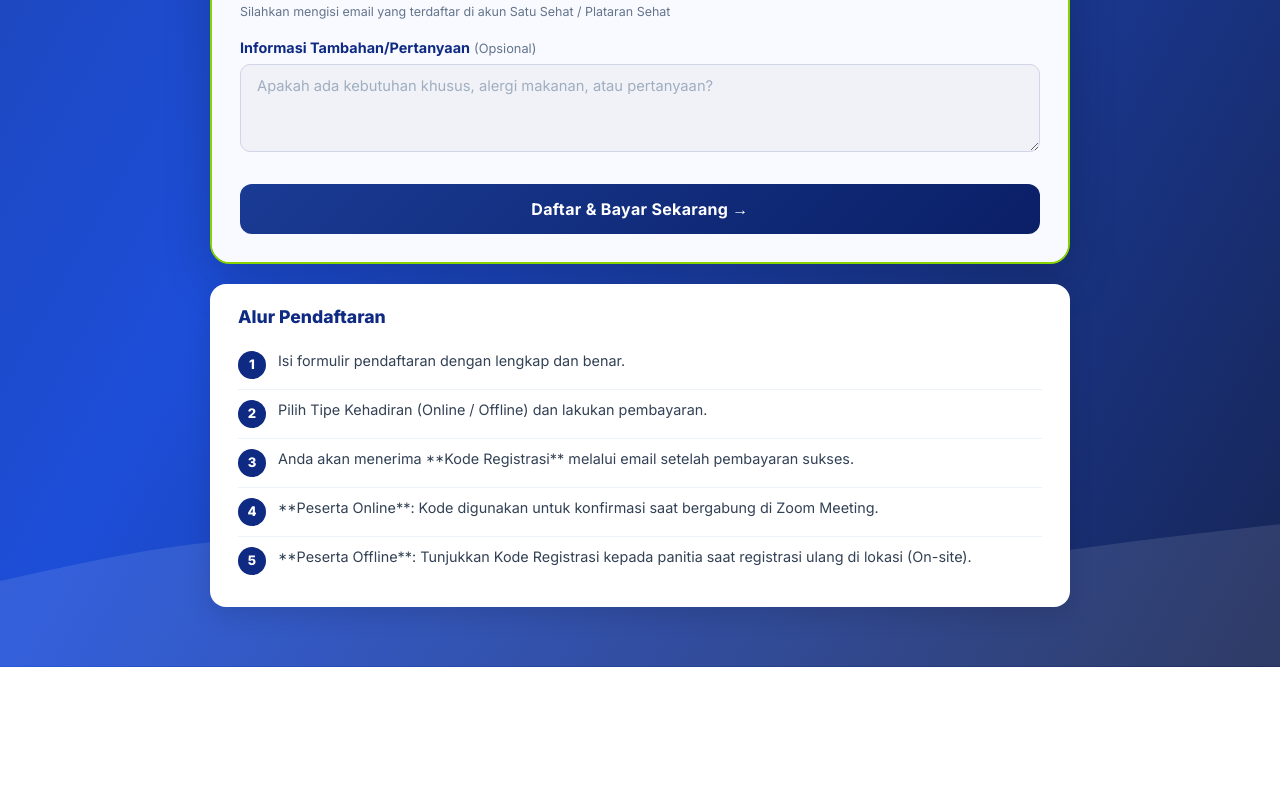
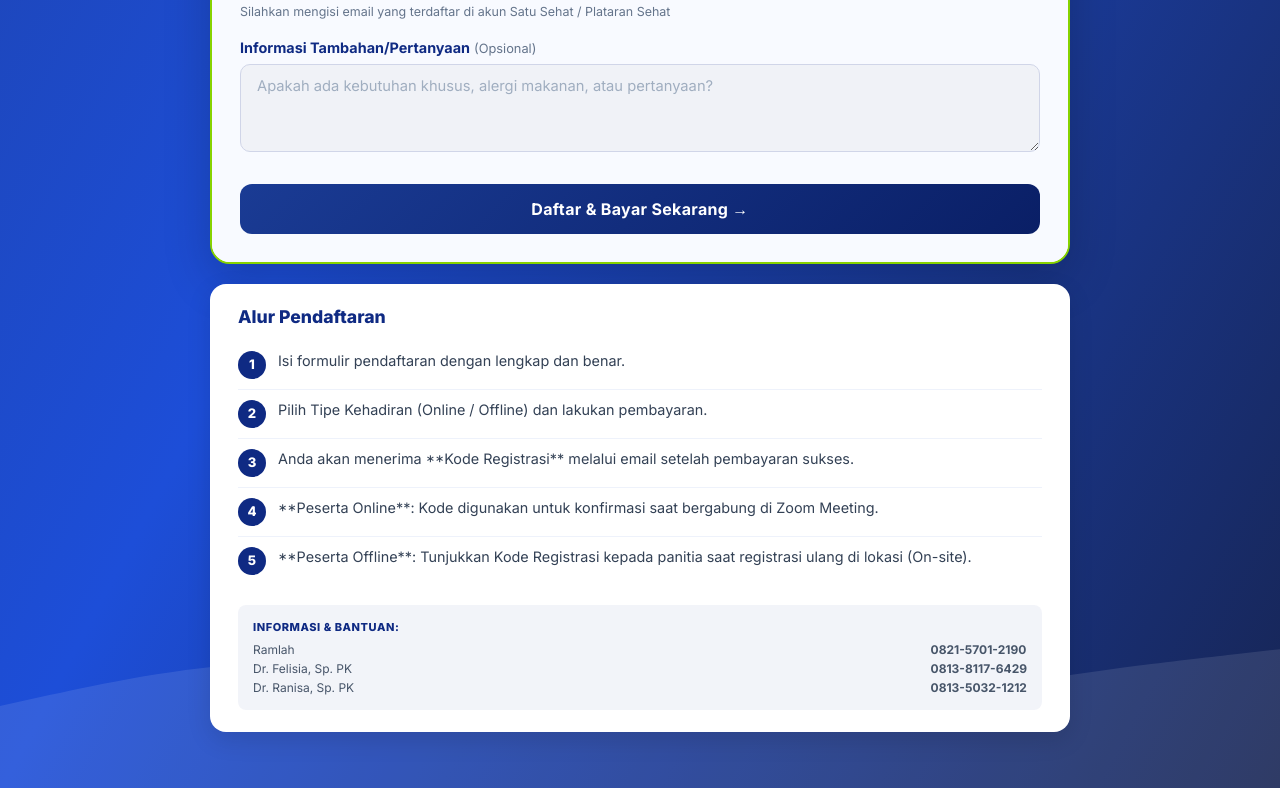
Before and after one commit to ahsanul-hub/web-event, a Next.js app: page / in a window 1280 px wide. Shown: the part 1622-2410 px from the top of the page. Before the commit the page ends 2285 px from the top, so only its background shows below. Built offline with nearby package versions, Linux system fonts and the light colour scheme; no server answers; the database is empty.

Commit message:
feat(admin): add information contact

```diff
--- a/app/page.tsx
+++ b/app/page.tsx
@@ -252,6 +252,41 @@ export default function HomePage() {
               registrasi ulang di lokasi (On-site).
             </li>
           </ol>
+          {/* Info Kontak */}
+          <div
+            style={{
+              marginTop: "20px",
+              padding: "15px",
+              backgroundColor: "rgba(15, 42, 131, 0.05)",
+              borderRadius: "8px",
+              fontSize: "12px",
+              color: "#475569",
+            }}>
+            <div
+              style={{
+                fontWeight: 800,
+                textTransform: "uppercase",
+                color: "#0f2a83",
+                marginBottom: "8px",
+                fontSize: "11px",
+                letterSpacing: "0.05em",
+              }}>
+              Informasi &amp; Bantuan:
+            </div>
+            <div
+              style={{
+                display: "grid",
+                gridTemplateColumns: "1fr auto",
+                gap: "4px",
+              }}>
+              <span>Ramlah</span>
+              <span style={{ fontWeight: 700 }}>0821-5701-2190</span>
+              <span>Dr. Felisia, Sp. PK</span>
+              <span style={{ fontWeight: 700 }}>0813-8117-6429</span>
+              <span>Dr. Ranisa, Sp. PK</span>
+              <span style={{ fontWeight: 700 }}>0813-5032-1212</span>
+            </div>
+          </div>
         </div>
       </div>
     </div>
--- a/lib/email.ts
+++ b/lib/email.ts
@@ -314,10 +314,25 @@ export async function sendRegistrationEmail(registration: Registration) {
           </div>
         </div>
         <div class="footer">
+          <p style="margin-bottom: 15px; font-weight: 700; color: #64748b; font-size: 13px;">Untuk Informasi & Bantuan:</p>
+          <div style="display: table; width: 100%; margin-bottom: 20px; font-size: 12px; color: #94a3b8;">
+            <div style="display: table-row;">
+              <div style="display: table-cell; text-align: left; padding: 2px 0;">Ramlah</div>
+              <div style="display: table-cell; text-align: right; padding: 2px 0;">0821-5701-2190</div>
+            </div>
+            <div style="display: table-row;">
+              <div style="display: table-cell; text-align: left; padding: 2px 0;">Dr. Felisia, Sp. PK</div>
+              <div style="display: table-cell; text-align: right; padding: 2px 0;">0813-8117-6429</div>
+            </div>
+            <div style="display: table-row;">
+              <div style="display: table-cell; text-align: left; padding: 2px 0;">Dr. Ranisa, Sp. PK</div>
+              <div style="display: table-cell; text-align: right; padding: 2px 0;">0813-5032-1212</div>
+            </div>
+          </div>
           <p>Jika butuh bantuan, hubungi Panitia melalui dashboard pendaftaran.</p>
           <p><a href="${appUrl}/payment/${registration.registration_code}" style="color: #00c2e0; text-decoration: none;">Lihat Detail Pendaftaran &rarr;</a></p>
           <div style="margin-top: 20px; opacity: 0.5;">
-            &copy; 2025 PDS PATKLIN Regional Borneo. all rights reserved.
+            &copy; 2026 PDS PATKLIN Regional Borneo. all rights reserved.
           </div>
         </div>
       </div>
```
